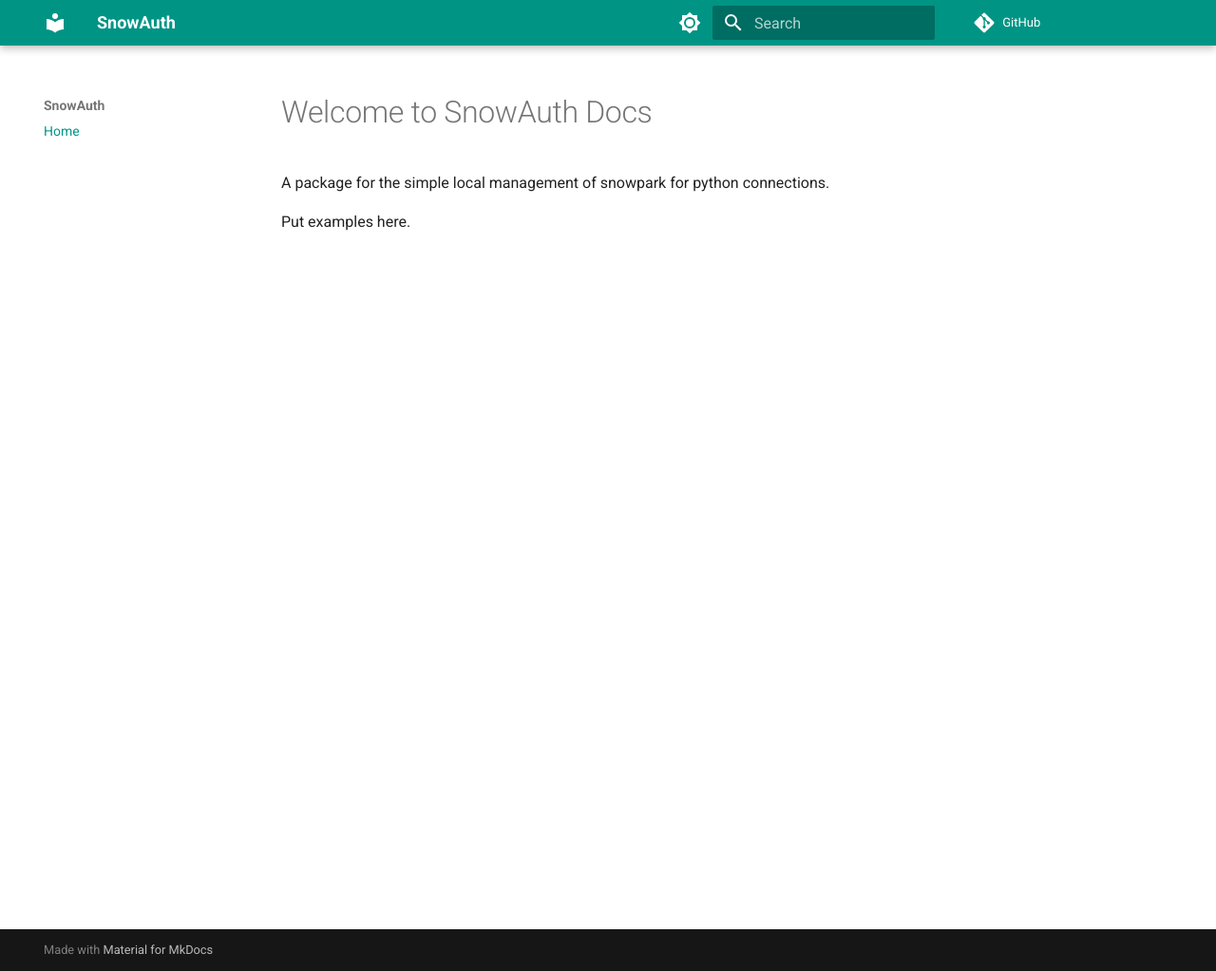
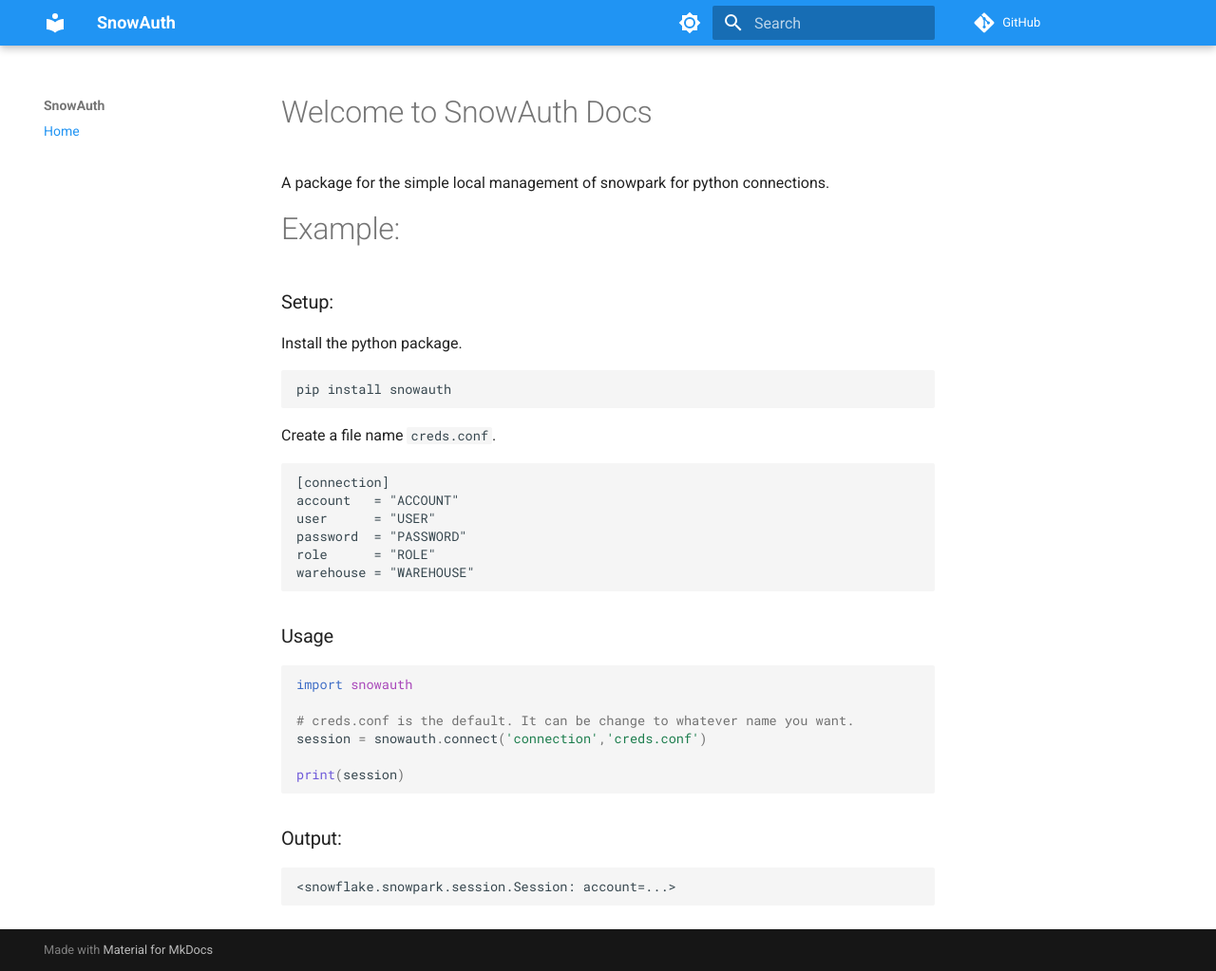
Before and after one commit to sfc-gh-dwilczak/EasySession, an MkDocs documentation site: the page built from docs/index.md, in a window 1280 px wide and 1023 px high. Shown: the whole window at 95% size. Built offline with MkDocs 1.6.1 and Material for MkDocs 9.7.7, drawn with Linux system fonts in a browser that asks for light colours; comment, search, counter and statistics services are not loaded.

Commit message:
Updated documentation on readme and actual docs.

````diff
--- a/docs/index.md
+++ b/docs/index.md
@@ -1,4 +1,35 @@
 # Welcome to SnowAuth Docs
 A package for the simple local management of snowpark for python connections.
 
-Put examples here.
+# Example:
+### Setup:
+Install the python package.
+```
+pip install snowauth
+```
+
+Create a file name ``creds.conf``.
+```
+[connection]
+account   = "ACCOUNT"
+user      = "USER"
+password  = "PASSWORD"
+role      = "ROLE"
+warehouse = "WAREHOUSE"
+```
+
+### Usage
+
+```py
+import snowauth
+
+# creds.conf is the default. It can be change to whatever name you want.
+session = snowauth.connect('connection','creds.conf')
+
+print(session)
+```
+
+### Output:
+```
+<snowflake.snowpark.session.Session: account=...>
+```
--- a/mkdocs.yml
+++ b/mkdocs.yml
@@ -10,15 +10,15 @@
   palette:
     # Palette toggle for light mode
     - scheme: default
-      primary: teal
-      accent: deep orange
+      primary: blue
+      accent: indigo
       toggle:
         icon: material/brightness-7
         name: Switch to dark mode
     # Palette toggle for dark mode
     - scheme: slate
-      primary: teal
-      accent: deep orange
+      primary: blue
+      accent: indigo
       toggle:
         icon: material/brightness-4
         name: Switch to light mode
````
Also changed, not shown: README.md (+3 -3 lines).
